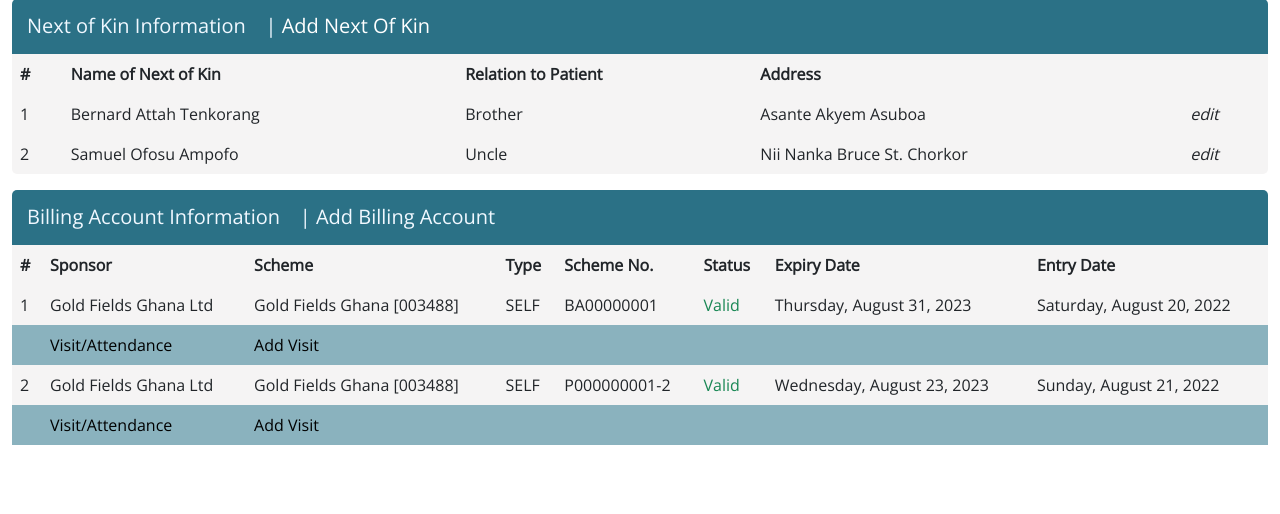
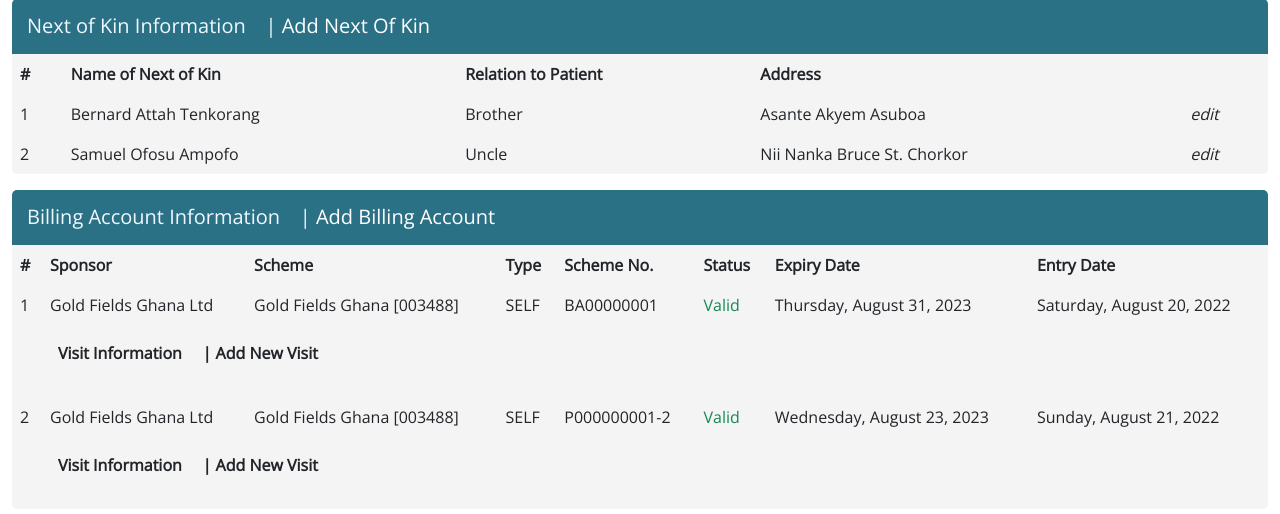
Before and after one commit to QuameOphory/HMS, a Django app: a page that uses templates/records/patient_detail.html in a window 1280 px wide. Shown: the part 192-706 px from the top of the page. Run offline with Django 4.2, Linux system fonts and the light colour scheme; data comes from the database, SQL or seed files in the repository; lists and menus that the app fills with data are empty.

Commit message:
update patient detail page

```diff
--- a/sponsor/urls.py
+++ b/sponsor/urls.py
@@ -2,5 +2,5 @@ from django.urls import path
 from . import views
 
 urlpatterns = [
-    path('<patient_id>/add/', views.BillingAccountCreateView.as_view(), name='sponsor_create'),
+    path('<patient_id>/add/', views.BillingAccountCreateView.as_view(), name='sponsor_add'),
 ]
--- a/sponsor/views.py
+++ b/sponsor/views.py
@@ -12,7 +12,7 @@ from django.views.generic import (
 class BillingAccountCreateView(CreateView):
     model = BillingAccount
     form_class = BillingAccountForm
-    template_name = 'sponsor/sponsor_create.html'
+    template_name = 'sponsor/sponsor_add.html'
 
     def get(self, request, *args, **kwargs):
         self.patient_id = self.kwargs['patient_id']
--- a/static/records/main.css
+++ b/static/records/main.css
@@ -66,6 +66,14 @@ a.edit-info-link:hover {
     border-top-right-radius: 5px;
 }
 
+#visit-info-title {
+    background-color: rgb(43, 113, 134);
+    padding: 15px;
+    color: aliceblue;
+    border-top-left-radius: 5px;
+    border-top-right-radius: 5px;
+}
+
 .btn-primary {
     background-color: rgb(43, 113, 134);
     border-color: rgb(43, 113, 134);;
--- a/templates/records/patient_detail.html
+++ b/templates/records/patient_detail.html
@@ -80,7 +80,12 @@
 {% endif %}
 
 <div id="insurance-info-title" class="mt-2">
-    <h5 class="d-inline">Billing Account Information&nbsp;&nbsp;&nbsp;</h5> <h5 class="d-inline">| Add Billing Account</h5>
+    <h5 class="d-inline">Billing Account Information&nbsp;&nbsp;&nbsp;</h5>
+    <h5 class="d-inline">| <a class="edit-info-link" href="{% url 'sponsor_add' patient.PatientID %}">
+        <i class="fa-solid fa-wallet fa-fw"></i>
+        Add Billing Account
+        </a>
+    </h5>
 </div>
 
 {% if patient.billingaccount_set.all %}
@@ -120,19 +125,15 @@
                         <td>{{billing_account.ExpiryDate|date:'l, F j, Y'}}</td>
                         <td>{{billing_account.CreatedAt|date:'l, F j, Y'}}</td>
                     </tr>
-
-                    {% if billing_account.SponsorStatusID.id == 1 %}
-                        <tr class="w-70 mx-auto add-visit">
-                            <td></td>
-                            <td>Visit/Attendance</td>
-                            <td>Add Visit</td>
-                            <td></td>
-                            <td></td>
-                            <td></td>
-                            <td></td>
-                            <td></td>
-                        </tr>
-                    {% endif %}
+                    <tr>
+                        <td></td>
+                        {% comment %} <td></td> {% endcomment %}
+                        <td colspan="7">
+                            <table class="table table-borderless">
+                                <th>Visit Information &nbsp;&nbsp;&nbsp; | Add New Visit</th>
+                            </table>
+                        </td>
+                    </tr>
                 {% endfor %}
             </tbody>
         </table>
```
Also changed, not shown: templates/sponsor/sponsor_add.html (renamed from templates/sponsor/sponsor_create.html, +16 -1 lines).
